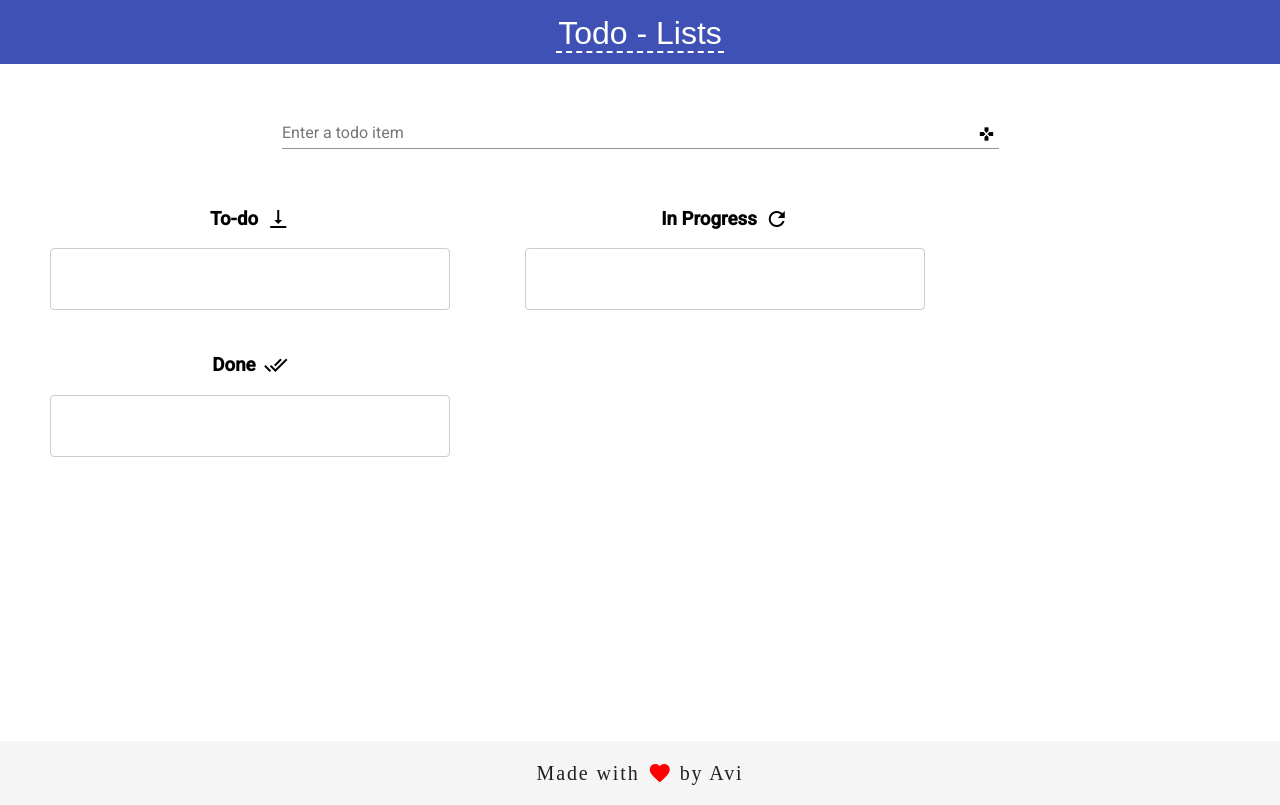
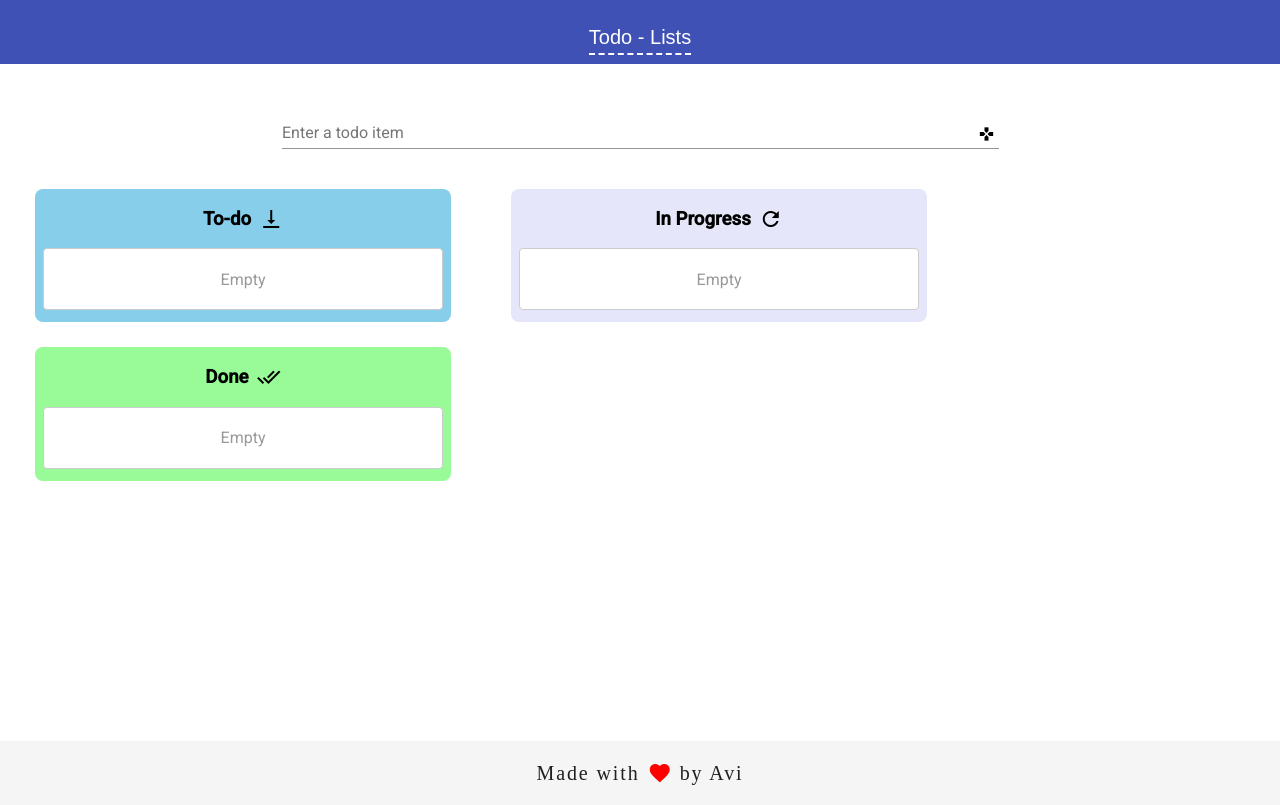
Before and after one commit to AviAdityaKumar/Todo-Lists-app, an Angular app: page / in a window 1280 px wide. Built offline with nearby package versions, Linux system fonts and the light colour scheme.

Commit message:
Additional UI changes

```diff
--- a/src/app/todo-body/todo-body.component.css
+++ b/src/app/todo-body/todo-body.component.css
@@ -1,5 +1,5 @@
 #todo-body {
-  height: 69vh;
+  height: 69%;
   overflow: scroll;
 }
 
@@ -25,10 +25,12 @@
   width: 400px;
   max-width: 100%;
   text-align: center;
-  margin: 0 25px 25px 50px;
+  margin: 0 25px 25px 35px;
+  padding: 0 8px 12px 8px;
   display: inline-block;
   vertical-align: top;
   align-content: center;
+  border-radius: 8px;
 }
 
 .list {
@@ -37,12 +39,15 @@
   background: white;
   border-radius: 4px;
   overflow: hidden;
-  display: block;
+  display: flex;
+  flex-direction: column;
+  justify-content: center;
 }
 
 .list-box {
   padding: 20px 10px;
   border-bottom: solid 1px #ccc;
+  border-radius: 8px;
   color: rgba(0, 0, 0, 0.87);
   display: flex;
   flex-direction: row;
--- a/src/app/todo-body/todo-body.component.html
+++ b/src/app/todo-body/todo-body.component.html
@@ -1,48 +1,66 @@
 <div id="todo-body" cdkDropListGroup>
-    <div class="list-container">
+    <div class="list-container" style="background-color: skyblue">
         <div class="head">
             <h3>To-do</h3>
             <mat-icon>vertical_align_bottom</mat-icon>
         </div>
-        <div cdkDropList
+        <div id="todo"
+            cdkDropList
             [cdkDropListData]="todo"
             class="list"
             (cdkDropListDropped)="drop($event)">
                 <div class="list-box" matRipple *ngFor="let item of todo;let delTodo=index"
+                    (cdkDragEntered)="entered($event)"
+                    (cdkDragExited)="exited($event)"
                     (dblclick)="openSnackBar(todo[delTodo]['todo']); deleteTodoItem(delTodo);" cdkDrag>
                         {{item['todo']}}
                 </div>
+                <ng-container *ngIf="isEmpty['todo'] && todo.length == 0">
+                   <span [style.opacity]="0.4">Empty</span>
+                </ng-container>
         </div>
     </div>
-    <div class="list-container">
+    <div class="list-container" style="background-color: lavender">
         <div class="head">
             <h3>In Progress</h3>
             <mat-icon>refresh</mat-icon>
         </div>
-        <div cdkDropList
+        <div id="inProg"
+            cdkDropList
             [cdkDropListData]="inProg"
             class="list"
             (cdkDropListDropped)="drop($event)">
                 <div class="list-box" matRipple *ngFor="let item of inProg;let delProg=index"
+                    (cdkDragEntered)="entered($event)"
+                    (cdkDragExited)="exited($event)"
                     (dblclick)="openSnackBar(inProg[delProg]['todo']); deleteProgItem(delProg)" cdkDrag>
                         {{item['todo']}}
                 </div>
+                <ng-container *ngIf="isEmpty['inProg'] && inProg.length == 0">
+                    <span [style.opacity]="0.4">Empty</span>
+                </ng-container>
         </div>
     </div>
-    <div class="list-container">
+    <div class="list-container" style="background-color: palegreen">
         <div class="head">
             <h3>Done</h3>
             <mat-icon>done_all</mat-icon>
         </div>
-        <div cdkDropList
+        <div id="done"
+            cdkDropList
             [cdkDropListData]="done"
             class="list"
             (cdkDropListDropped)="drop($event)">
                 <div class="list-box done" style="justify-content: space-between" *ngFor="let item of done; let delDone=index"
+                    (cdkDragEntered)="entered($event)"
+                    (cdkDragExited)="exited($event)"
                     (dblclick)="openSnackBar(done[delDone]['todo']); deleteDoneItem(delDone)" cdkDrag>
                         {{item['todo']}}
                     <mat-icon>done</mat-icon>
                 </div>
+                <ng-container *ngIf="isEmpty['done'] && done.length == 0">
+                    <span [style.opacity]="0.4">Empty</span>
+                </ng-container>
         </div>
     </div>
 </div>
--- a/src/app/todo-body/todo-body.component.ts
+++ b/src/app/todo-body/todo-body.component.ts
@@ -1,5 +1,5 @@
 import { Component, OnInit } from '@angular/core';
-import { CdkDragDrop, moveItemInArray, transferArrayItem } from '@angular/cdk/drag-drop';
+import { CdkDragDrop, moveItemInArray, transferArrayItem, CdkDragEnter, CdkDragExit } from '@angular/cdk/drag-drop';
 import { TodoServiceService } from '../todo-service.service';
 import { MatSnackBar } from '@angular/material/snack-bar';
 
@@ -10,7 +10,10 @@ import { MatSnackBar } from '@angular/material/snack-bar';
 })
 export class TodoBodyComponent implements OnInit {
 
-  constructor(private todoService: TodoServiceService, private _snackBar: MatSnackBar) { }
+  constructor(private todoService: TodoServiceService, private snackBar: MatSnackBar) { }
+
+  isEmpty = {todo: true, inProg: true, done: true};
+
   todo = this.todoService.todoList;
   inProg = this.todoService.inProg;
   done = this.todoService.done;
@@ -18,19 +21,27 @@ export class TodoBodyComponent implements OnInit {
   ngOnInit() {
   }
 
-  openSnackBar(message: string) {
-    this._snackBar.open(message + " deleted!", "Dissmis", {duration: 2000,});
+  entered(event: CdkDragEnter<string[]>) {
+    this.isEmpty[event.container.id] = false;
   }
 
-  deleteTodoItem(index){
+  exited(event: CdkDragExit<string[]>) {
+    this.isEmpty[event.container.id] = true;
+  }
+
+  openSnackBar(message: string) {
+    this.snackBar.open(message + ' deleted!', 'Dismiss', {duration: 2000});
+  }
+
+  deleteTodoItem(index: number) {
     this.todoService.deleteTodo(index);
   }
 
-  deleteProgItem(index){
+  deleteProgItem(index: number) {
     this.todoService.deleteProg(index);
   }
 
-  deleteDoneItem(index){
+  deleteDoneItem(index: number) {
     this.todoService.deleteDone(index);
   }
 
--- a/src/app/todo-header/todo-header.component.css
+++ b/src/app/todo-header/todo-header.component.css
@@ -1,10 +1,9 @@
 mat-toolbar {
     justify-content: center;
     font-family: fantasy;
-    font-size: 32px;
-    padding: 10px 0 6px 0;
+    font-size: 20px;
+    padding: 28px 0 16px 0;
 }
 span {
-    padding: 2px;
     border-bottom: 2px dashed white;
 }
--- a/src/app/todo-input/todo-input.component.css
+++ b/src/app/todo-input/todo-input.component.css
@@ -1,5 +1,3 @@
-
-
 .todo-input{
     margin: 40px auto 20px;
     width: 100%;
```
